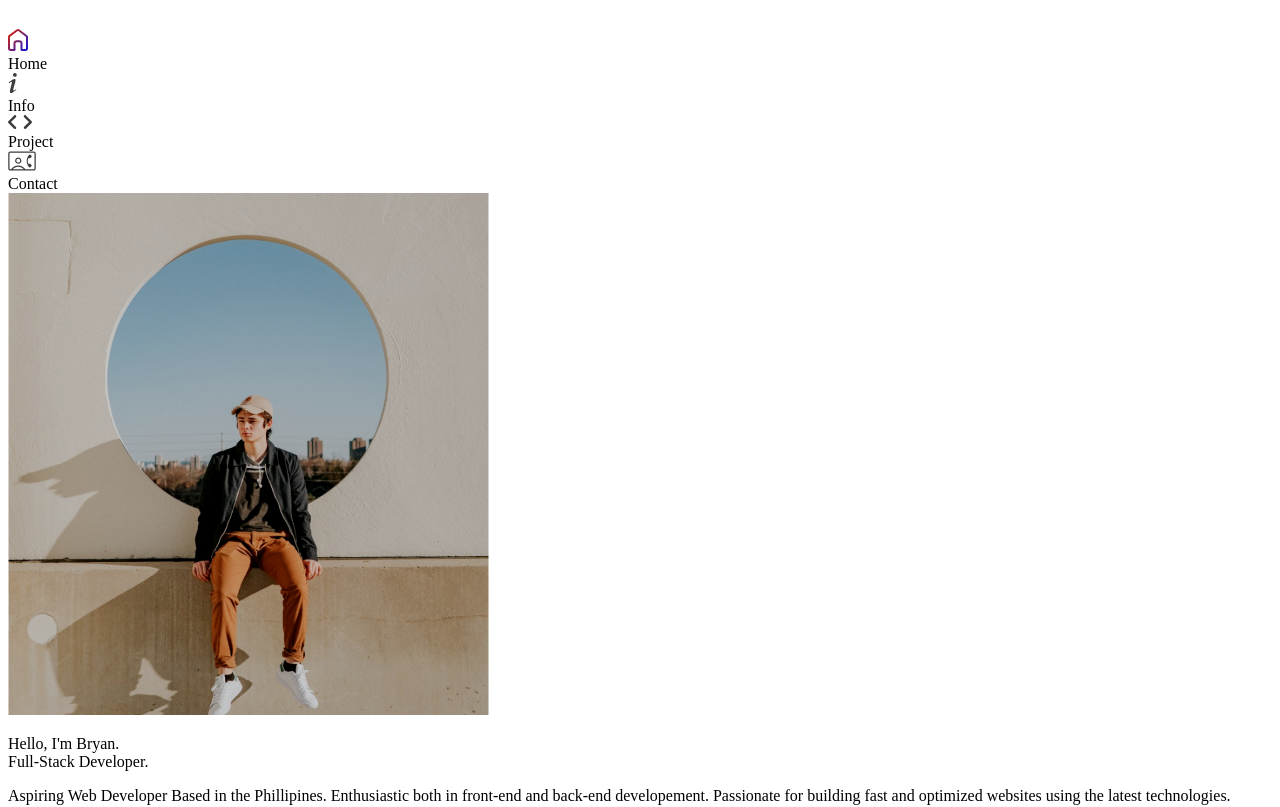
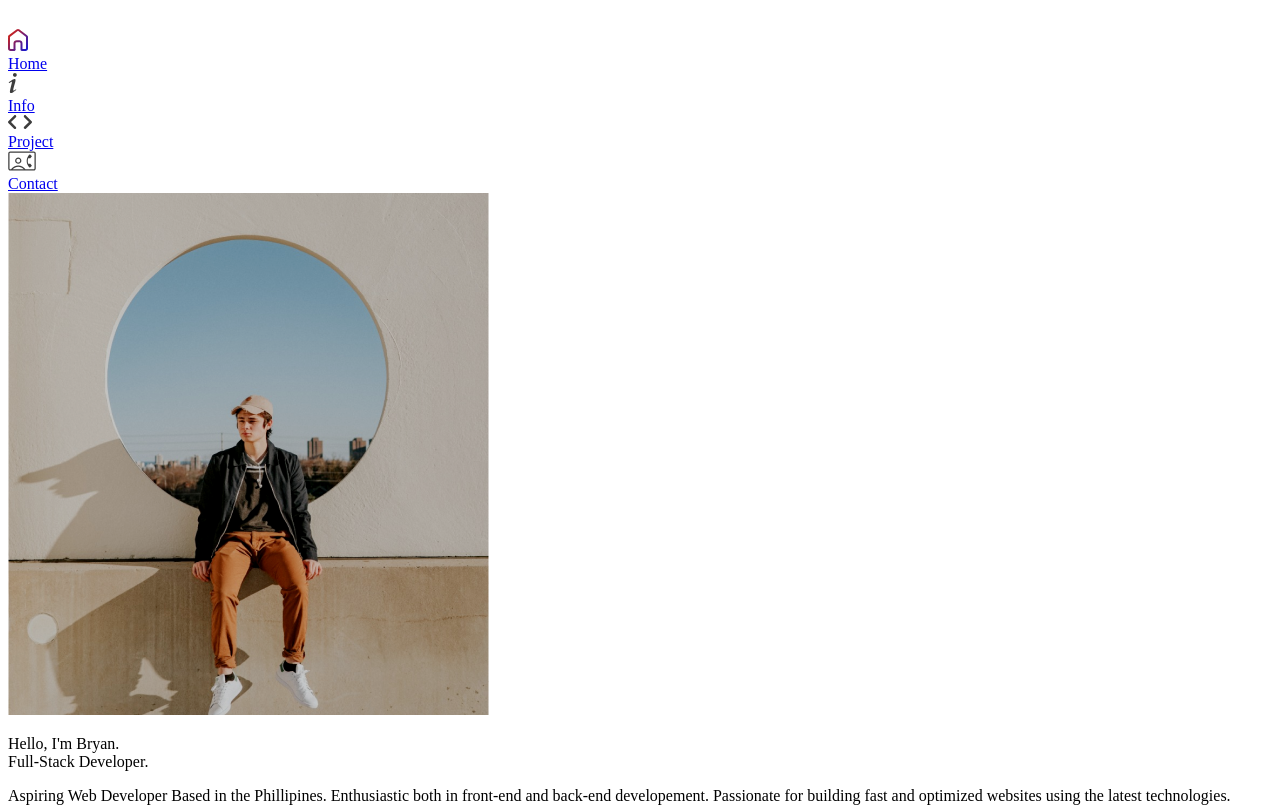
Before and after one commit to brynrgnzls/portfolio, a React (Vite) app in the folder client/: page / in a window 1280 px wide. Shown: the top 807 px of the page. Built offline with nearby package versions, Linux system fonts and the light colour scheme.

Commit message:
[UPDATE] Add navigation links to components
 - Only on base viewports !
 - Missing Navigation for small and larger viewports

```diff
--- a/client/src/components/AboutMe.tsx
+++ b/client/src/components/AboutMe.tsx
@@ -5,7 +5,7 @@ import mail from "../assets/mail_20.svg";
 import github from "../assets/github_20.svg";
 export default function AboutMe() {
   return (
-    <div className="p-4 my-16 sm:p-10 md:p-[100px] 2xl:grid 2xl:grid-cols-12 2xl:gap-8 2xl:px-[150px]">
+    <div className="p-4 my-16 sm:p-10 md:p-[100px] 2xl:grid 2xl:grid-cols-12 2xl:gap-8 2xl:px-[150px]" id="info">
       <Header />
       <AboutMeLayout>
         <Image />
@@ -52,7 +52,7 @@ function Image() {
   return (
     <div className="relative h-64 after:absolute after:-z-10 after:size-full after:bg-accent after:blur-xl sm:h-auto sm:flex-1">
       <div className="sm:pl-.5 absolute size-full overflow-clip rounded-lg bg-accent pl-1 pt-1 md:pl-2 md:pt-2">
-        <div className="absolute flex size-full items-center justify-center overflow-clip rounded-lg bg-[url('https://scontent.fmnl25-3.fna.fbcdn.net/v/t1.15752-9/449209397_1129382271685471_6160467389944344310_n.png?stp=dst-png_p1080x2048&_nc_cat=101&ccb=1-7&_nc_sid=9f807c&_nc_ohc=Qtfpy7WC4KQQ7kNvgE7tX2v&_nc_ht=scontent.fmnl25-3.fna&oh=03_Q7cD1QFIJAep42ykMaq7LMprI5FEjZmnrArupsxACaKp86igmg&oe=66AF23D8')] bg-cover bg-center"></div>
+        <div className="absolute flex size-full items-center justify-center overflow-clip rounded-lg bg-[url('https://scontent.fmnl8-2.fna.fbcdn.net/v/t1.15752-9/449760325_7706351189413273_101240846473927362_n.png?_nc_cat=103&ccb=1-7&_nc_sid=9f807c&_nc_ohc=3e4aKxF9Ot0Q7kNvgH1JnqX&_nc_ht=scontent.fmnl8-2.fna&oh=03_Q7cD1QHFABjjD0Be_FHMnWlLD9_ts9gQzC_DmaiuvfJVaH7Zgg&oe=66B77182')] bg-cover bg-center"></div>
       </div>
     </div>
   );
--- a/client/src/components/Cover.tsx
+++ b/client/src/components/Cover.tsx
@@ -6,7 +6,7 @@ import Particles from "./Particles";
 function Cover() {
   console.log("Cover Rendered");
   return (
-    <div className="flex h-screen w-screen flex-col items-center justify-center px-4 max-sm:pb-16 sm:p-10 md:flex-row-reverse md:gap-6 md:px-[100px] 2xl:px-[150px]">
+    <div className="flex h-screen w-screen flex-col items-center justify-center px-4 max-sm:pb-16 sm:p-10 md:flex-row-reverse md:gap-6 md:px-[100px] 2xl:px-[150px]" id="home">
       <Avatar />
       <ContextLayout>
         <Header />
@@ -93,7 +93,7 @@ function ViewProjectsButton() {
 
 function ContextLayout({ children }: { children: React.ReactNode }) {
   return (
-    <div className="max-md:max-w-[550px] max-sm:max-w-sm md:w-full">
+    <div className="max-md:max-w-[550px] max-sm:max-w-sm md:w-full" >
       {children}
     </div>
   );
--- a/client/src/components/Footer.tsx
+++ b/client/src/components/Footer.tsx
@@ -5,7 +5,7 @@ import { ReactSVG } from "react-svg";
 
 function Footer() {
   return (
-    <footer className="bg-[#171717] px-4 pb-3 pt-6 sm:grid sm:grid-cols-8 sm:gap-y-5 sm:px-10">
+    <footer className="bg-[#171717] px-4 pb-3 pt-6 sm:grid sm:grid-cols-8 sm:gap-y-5 sm:px-10" id="contact">
       <Contact />
       <CopyrightLayout>
         <SocialLinks />
--- a/client/src/components/Navbar.tsx
+++ b/client/src/components/Navbar.tsx
@@ -22,6 +22,7 @@ function Nav() {
         activeSrc={homeAccent}
         active={activeNav === "home"}
         setNavHandler={handleSetActiveNav.bind(null, "home")}
+        targetId="home"
       >
         Home
       </NavButton>
@@ -30,6 +31,7 @@ function Nav() {
         activeSrc={infoAcecnt}
         active={activeNav === "info"}
         setNavHandler={handleSetActiveNav.bind(null, "info")}
+        targetId="info"
       >
         Info
       </NavButton>
@@ -38,6 +40,7 @@ function Nav() {
         activeSrc={codeAccent}
         active={activeNav === "project"}
         setNavHandler={handleSetActiveNav.bind(null, "project")}
+        targetId="projects"
       >
         Project
       </NavButton>
@@ -46,6 +49,7 @@ function Nav() {
         activeSrc={contactAccent}
         active={activeNav === "contact"}
         setNavHandler={handleSetActiveNav.bind(null, "contact")}
+        targetId="contact"
       >
         Contact
       </NavButton>
@@ -68,19 +72,22 @@ function NavButton({
   src,
   activeSrc,
   active = false,
+  targetId,
   setNavHandler,
 }: NavButtonProp) {
   const handleNavChange = () => {
     setNavHandler();
   };
   return (
-    <div
+    <a
       className="-pt-0.5 relative flex flex-grow basis-0 flex-col items-center justify-center gap-2 p-2 text-xs text-[#3d3d3d] hover:cursor-pointer hover:bg-[#171717]"
+      href={`#${targetId}`}
       onClick={handleNavChange}
     >
       <ReactSVG src={active ? activeSrc : src} />
+
       {children}
-    </div>
+    </a>
   );
 }
 
@@ -93,6 +100,7 @@ interface NavButtonProp {
   activeSrc: string;
   active: boolean;
   setNavHandler: () => void;
+  targetId: string;
 }
 
 export default memo(Nav);
--- a/client/src/components/Skills.tsx
+++ b/client/src/components/Skills.tsx
@@ -40,7 +40,7 @@ import { memo } from "react";
 
 function Skills() {
   return (
-    <div className="2xl my-10 p-4 sm:my-16 sm:px-10 md:px-[100px] lg:my-24 2xl:grid 2xl:grid-cols-12 2xl:px-[150px]">
+    <div className="2xl my-10 p-4 sm:my-16 sm:px-10 md:px-[100px] lg:my-24 2xl:grid 2xl:grid-cols-12 2xl:px-[150px]" id="projects">
       <Header />
       <div className="sm:hidden">
         <SkillsIconsLayout>
```
